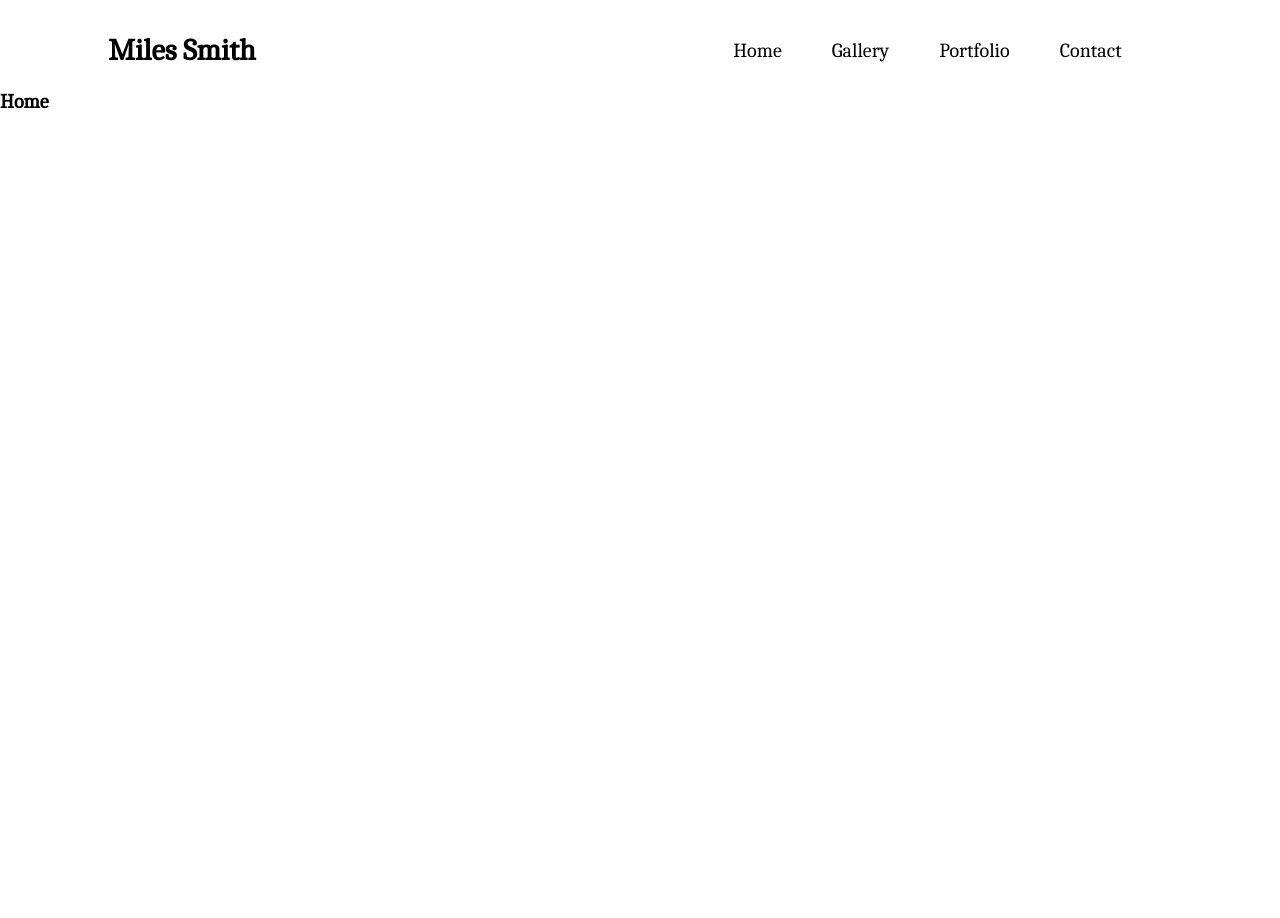
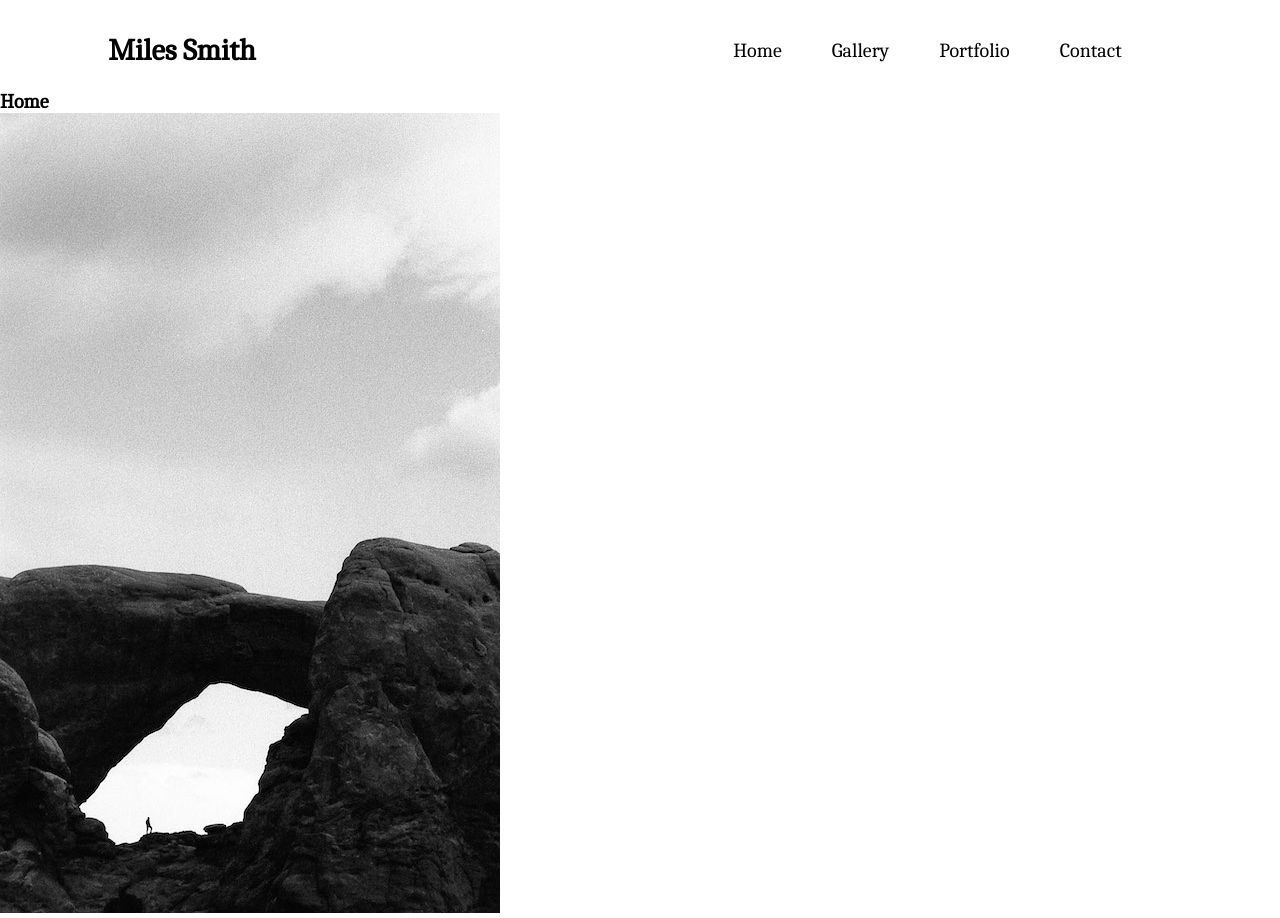
Before and after one commit to jgoth23/miles-smith-website, a React (Create React App) app in the folder miles-smith-website/: page /home in a window 1280 px wide. Before the commit the page ends 800 px from the top, so only its background shows below. Built offline with nearby package versions, Linux system fonts and the light colour scheme.

Commit message:
image brought in

```diff
--- a/miles-smith-website/src/pages/Home.js
+++ b/miles-smith-website/src/pages/Home.js
@@ -5,6 +5,7 @@ function Home() {
   return (
     <div className='Home'>
       <h1>Home</h1>
+      <img src="Vegas Trip-475 copy.jpg"></img>
     </div>
   )
 }
```
Also changed, not shown: miles-smith-website/public/Vegas Trip-475 copy.jpg (added).
